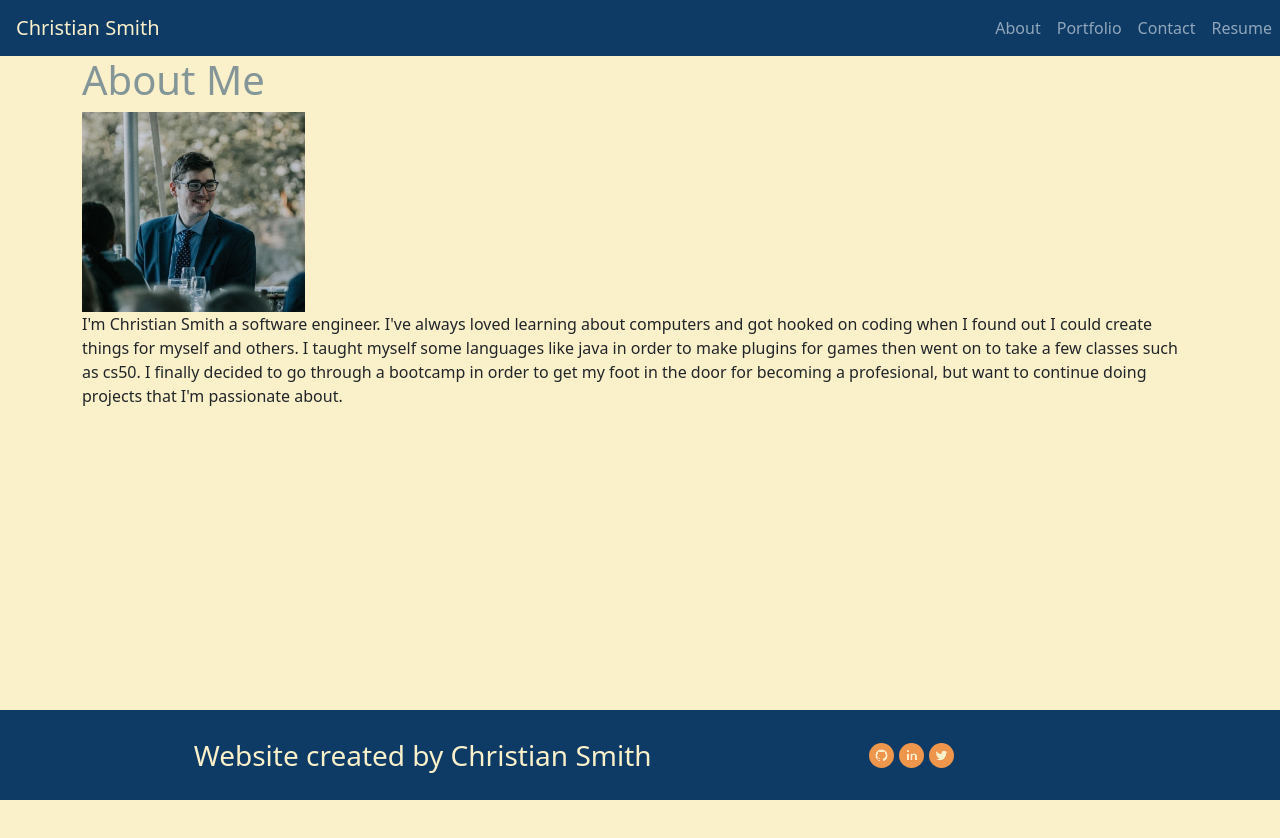
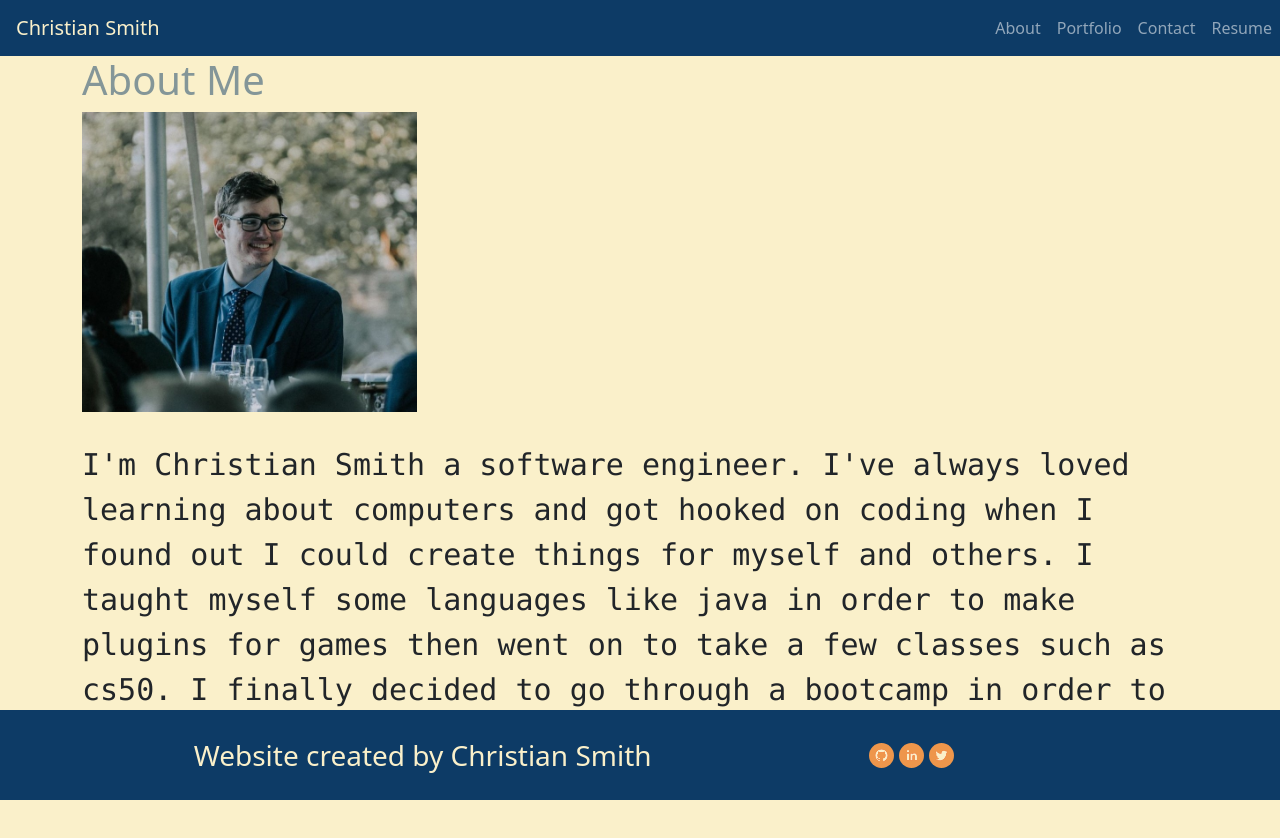
Before and after one commit to ChristianSmith46/Portfolio, a React (Create React App) app: page / in a window 1280 px wide. Shown: the top 838 px of the page. Before the commit the page ends 800 px from the top, so only its background shows below. Built offline with nearby package versions, Linux system fonts and the light colour scheme.

Commit message:
Styling for p tags changed and made the resume page bigger

```diff
--- a/src/componenets/Project.js
+++ b/src/componenets/Project.js
@@ -8,7 +8,7 @@ function Project({project}) {
             <Card.Header>{project.name}</Card.Header>
             <Card.Img variant="top" src={project.imageLink} />
             <Card.Body>
-                <Card.Text>
+                <Card.Text style={{fontSize: 19}}>
                     {project.description}
                 </Card.Text>
             </Card.Body>
--- a/src/componenets/pages/AboutMe.js
+++ b/src/componenets/pages/AboutMe.js
@@ -7,9 +7,9 @@ function AboutMe() {
         <Container>
             <h1>About Me</h1>
             <div>
-                <img src={pfp} alt="Profile" width="20%" />
+                <img src={pfp} alt="Profile" width="30%" />
             </div>
-            <p>
+            <p style={{paddingTop: 30}}>
                 I'm Christian Smith a software engineer.  I've always loved learning about computers and got hooked on coding when I found out I could create things for myself and others.  I taught myself some languages like java in order to make plugins for games then went on to take a few classes such as cs50. I finally decided to go through a bootcamp in order to get my foot in the door for becoming a profesional, but want to continue doing projects that I'm passionate about.
             </p>
         </Container>
--- a/src/componenets/pages/Resume.js
+++ b/src/componenets/pages/Resume.js
@@ -5,12 +5,14 @@ function Resume() {
     return (
         <Container>
             <h1>Resume</h1>
+            <br></br>
             <Button href='https://github.com/ChristianSmith46/Portfolio/raw/main/src/assets/resume2022.pdf'>Download Resume</Button>
+            <br></br><br></br>
             <p></p>
             <Row className='justify-content-center'>
                 <Col>
-                    <h2>Frontend Skills</h2>
-                    <ul>
+                    <h1>Frontend Skills</h1>
+                    <ul style={{fontSize: 30}}>
                         <li>React</li>
                         <li>Bootstrap</li>
                         <li>Handlebars</li>
@@ -18,8 +20,8 @@ function Resume() {
                     </ul>
                 </Col>
                 <Col>
-                    <h2>Backend Skills</h2>
-                    <ul>
+                    <h1>Backend Skills</h1>
+                    <ul style={{fontSize: 30}}>
                         <li>Express.js</li>
                         <li>MonogDb</li>
                         <li>MySQL</li>
--- a/src/styles.css
+++ b/src/styles.css
@@ -15,8 +15,14 @@ main {
     padding-bottom: 90px;
 }
 
+p {
+    font-size: 19px;
+    font-family: "Lucida Console";
+}
+
 .container h1 {
     color: #849698;
+    font-size: 40px;
 }
 
 footer {
@@ -72,4 +78,7 @@ footer a:hover::before {
         margin-top: 31.75px;
         margin-bottom: 31.75px;
     }
+    p {
+        font-size: 30px;
+    }
 }
```
